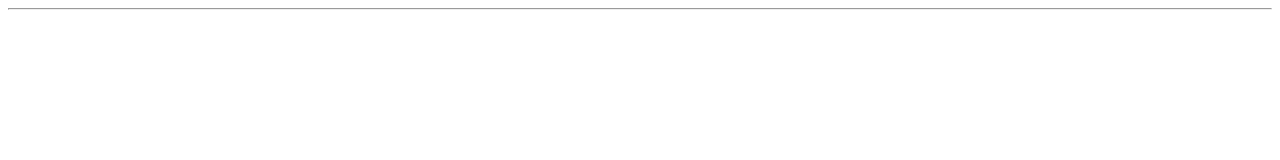
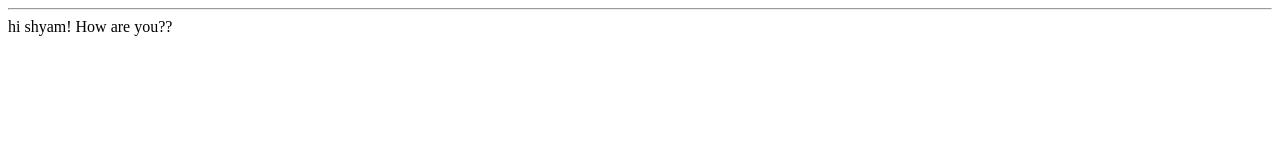
Before and after one commit to Shyam2526/github-upload, a plain HTML site: page index.html in a window 1280 px wide. Drawn offline with Linux system fonts and the light colour scheme.

Commit message:
i am fine

```diff
--- a/index.html
+++ b/index.html
@@ -1,4 +1,6 @@
 <html>
 	<hr>
+	hi shyam!
+	How are you??
 	</hr>
 </html>
```
